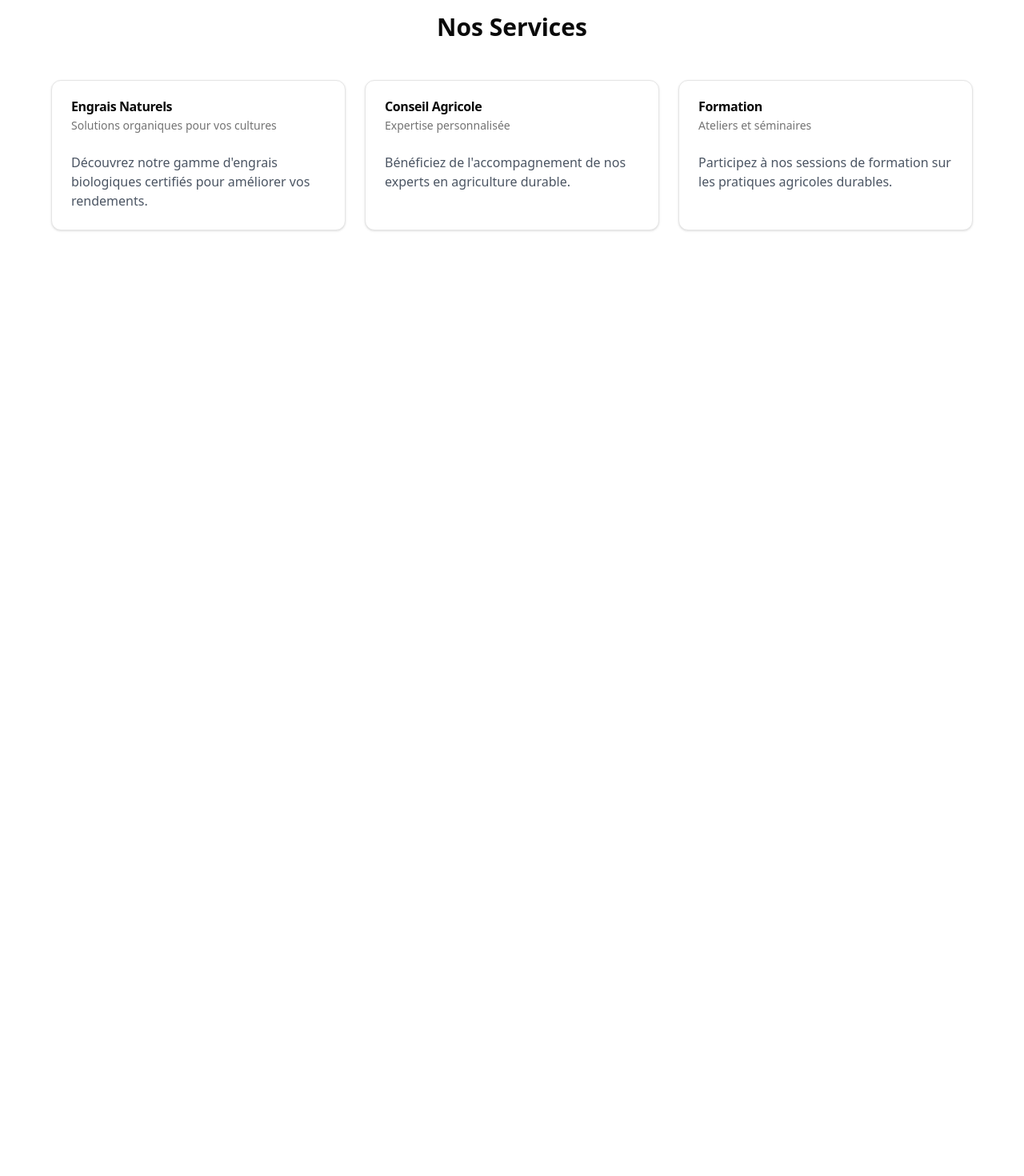
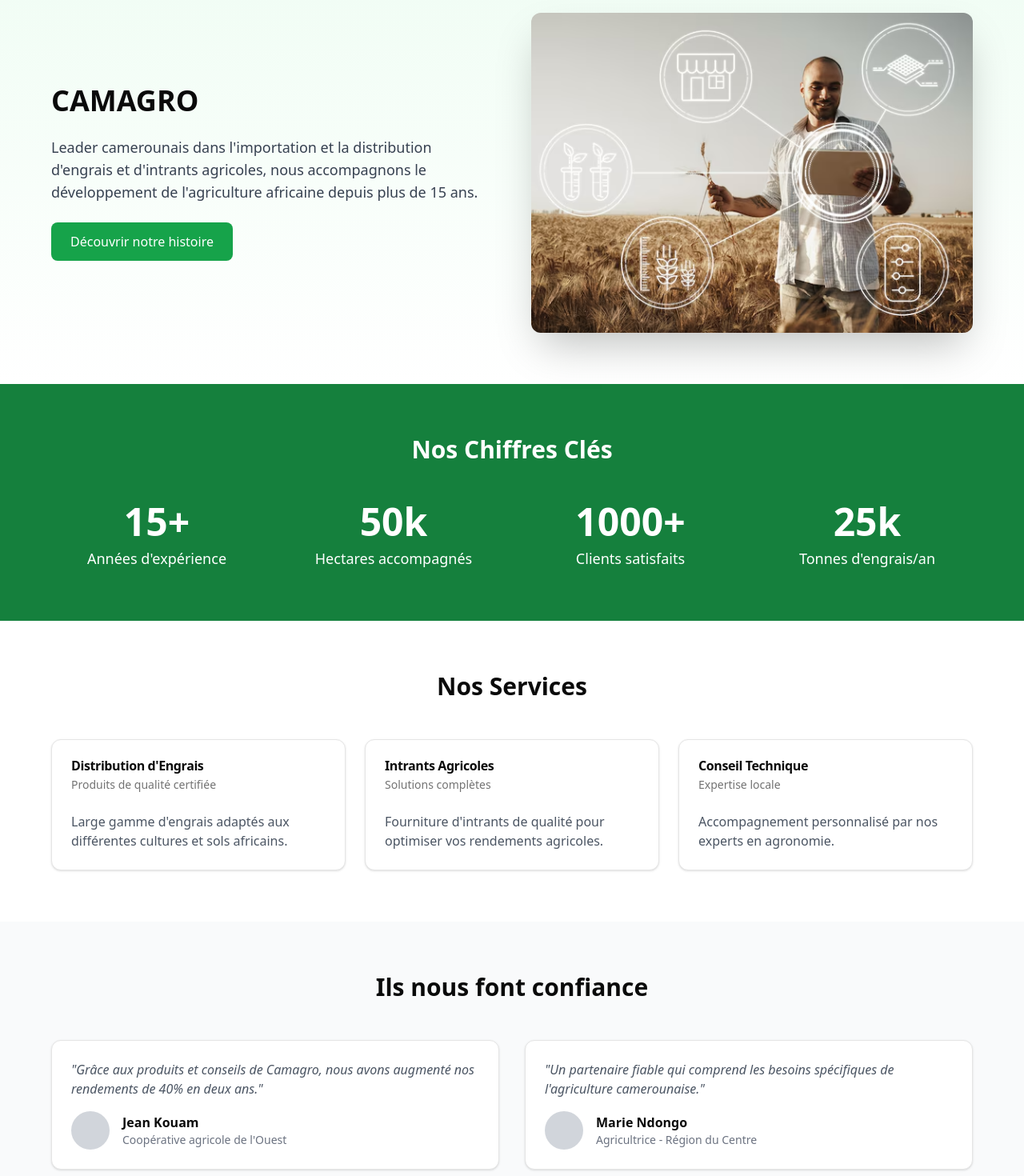
Before and after one commit to Level237/camagrocompany, a React (Vite) app: page / in a window 1280 px wide. Shown: the part 1040-2510 px from the top of the page at 80% size. Before the commit the page ends 1392 px from the top, so only its background shows below. Built offline with nearby package versions, Linux system fonts and the light colour scheme.

Commit message:
Enhance Homepage layout with new company presentation section, key figures, and testimonials; update Hero title font size for consistency

```diff
--- a/src/components/sections/Hero.tsx
+++ b/src/components/sections/Hero.tsx
@@ -32,7 +32,7 @@ const Hero = () => {
               </span>
             </div>
 
-            <h1 className="text-xl md:text-5xl font-bold leading-tight">
+            <h1 className="text-4xl md:text-5xl font-bold leading-tight">
               Solutions Naturelles pour une Terre Plus Saine
             </h1>
 
--- a/src/pages/Homepage.tsx
+++ b/src/pages/Homepage.tsx
@@ -4,7 +4,7 @@ import { Card, CardContent, CardDescription, CardHeader, CardTitle } from "@/com
 import Navbar from "@/components/layout/Navbar"
 import Hero from "@/components/sections/Hero"
 import Loader from "@/components/ui/Loader"
-
+import about from "@/assets/about.png"
 const Homepage = () => {
   const [isLoading, setIsLoading] = useState(true)
 
@@ -25,41 +25,127 @@ const Homepage = () => {
     <div className="min-h-screen">
       <Navbar />
       <Hero />
-      {/* Hero Section */}
 
+      {/* Présentation de l'entreprise */}
+      <section className="py-16 px-4 bg-gradient-to-b from-green-50 to-white">
+        <div className="container mx-auto max-w-6xl">
+          <div className="grid md:grid-cols-2 gap-12 items-center">
+            <div>
+              <h2 className="text-4xl font-bold mb-6">CAMAGRO</h2>
+              <p className="text-lg text-gray-700 mb-6">
+                Leader camerounais dans l'importation et la distribution d'engrais et d'intrants agricoles,
+                nous accompagnons le développement de l'agriculture africaine depuis plus de 15 ans.
+              </p>
+              <button className="bg-green-600 text-white px-6 py-3 rounded-lg hover:bg-green-700 transition">
+                Découvrir notre histoire
+              </button>
+            </div>
+            <div className="rounded-xl overflow-hidden shadow-2xl">
+              <img
+                src={about}
+                alt="Agriculture moderne"
+                className="w-full h-[400px] object-cover"
+              />
+            </div>
+          </div>
+        </div>
+      </section>
 
-      {/* Services Section */}
+      {/* Chiffres clés */}
+      <section className="py-16 px-4 bg-green-700 text-white">
+        <div className="container mx-auto max-w-6xl">
+          <h2 className="text-3xl font-bold text-center mb-12">Nos Chiffres Clés</h2>
+          <div className="grid md:grid-cols-4 gap-8 text-center">
+            <div>
+              <div className="text-5xl font-bold mb-2">15+</div>
+              <div className="text-lg">Années d'expérience</div>
+            </div>
+            <div>
+              <div className="text-5xl font-bold mb-2">50k</div>
+              <div className="text-lg">Hectares accompagnés</div>
+            </div>
+            <div>
+              <div className="text-5xl font-bold mb-2">1000+</div>
+              <div className="text-lg">Clients satisfaits</div>
+            </div>
+            <div>
+              <div className="text-5xl font-bold mb-2">25k</div>
+              <div className="text-lg">Tonnes d'engrais/an</div>
+            </div>
+          </div>
+        </div>
+      </section>
+
+      {/* Services */}
       <section className="py-16 px-4">
         <div className="container mx-auto max-w-6xl">
           <h2 className="text-3xl font-bold text-center mb-12">Nos Services</h2>
           <div className="grid md:grid-cols-3 gap-6">
-            <Card>
+            <Card className="hover:shadow-lg transition">
               <CardHeader>
-                <CardTitle>Engrais Naturels</CardTitle>
-                <CardDescription>Solutions organiques pour vos cultures</CardDescription>
+                <CardTitle>Distribution d'Engrais</CardTitle>
+                <CardDescription>Produits de qualité certifiée</CardDescription>
               </CardHeader>
               <CardContent>
-                <p className="text-gray-600">Découvrez notre gamme d'engrais biologiques certifiés pour améliorer vos rendements.</p>
+                <p className="text-gray-600">Large gamme d'engrais adaptés aux différentes cultures et sols africains.</p>
+              </CardContent>
+            </Card>
+
+            <Card className="hover:shadow-lg transition">
+              <CardHeader>
+                <CardTitle>Intrants Agricoles</CardTitle>
+                <CardDescription>Solutions complètes</CardDescription>
+              </CardHeader>
+              <CardContent>
+                <p className="text-gray-600">Fourniture d'intrants de qualité pour optimiser vos rendements agricoles.</p>
+              </CardContent>
+            </Card>
+
+            <Card className="hover:shadow-lg transition">
+              <CardHeader>
+                <CardTitle>Conseil Technique</CardTitle>
+                <CardDescription>Expertise locale</CardDescription>
+              </CardHeader>
+              <CardContent>
+                <p className="text-gray-600">Accompagnement personnalisé par nos experts en agronomie.</p>
+              </CardContent>
+            </Card>
+          </div>
+        </div>
+      </section>
+
+      {/* Témoignages */}
+      <section className="py-16 px-4 bg-gray-50">
+        <div className="container mx-auto max-w-6xl">
+          <h2 className="text-3xl font-bold text-center mb-12">Ils nous font confiance</h2>
+          <div className="grid md:grid-cols-2 gap-8">
+            <Card>
+              <CardContent className="pt-6">
+                <p className="italic text-gray-600 mb-4">
+                  "Grâce aux produits et conseils de Camagro, nous avons augmenté nos rendements de 40% en deux ans."
+                </p>
+                <div className="flex items-center">
+                  <div className="w-12 h-12 bg-gray-300 rounded-full mr-4"></div>
+                  <div>
+                    <h4 className="font-semibold">Jean Kouam</h4>
+                    <p className="text-sm text-gray-500">Coopérative agricole de l'Ouest</p>
+                  </div>
+                </div>
               </CardContent>
             </Card>
 
             <Card>
-              <CardHeader>
-                <CardTitle>Conseil Agricole</CardTitle>
-                <CardDescription>Expertise personnalisée</CardDescription>
-              </CardHeader>
-              <CardContent>
-                <p className="text-gray-600">Bénéficiez de l'accompagnement de nos experts en agriculture durable.</p>
-              </CardContent>
-            </Card>
-
-            <Card>
-              <CardHeader>
-                <CardTitle>Formation</CardTitle>
-                <CardDescription>Ateliers et séminaires</CardDescription>
-              </CardHeader>
-              <CardContent>
-                <p className="text-gray-600">Participez à nos sessions de formation sur les pratiques agricoles durables.</p>
+              <CardContent className="pt-6">
+                <p className="italic text-gray-600 mb-4">
+                  "Un partenaire fiable qui comprend les besoins spécifiques de l'agriculture camerounaise."
+                </p>
+                <div className="flex items-center">
+                  <div className="w-12 h-12 bg-gray-300 rounded-full mr-4"></div>
+                  <div>
+                    <h4 className="font-semibold">Marie Ndongo</h4>
+                    <p className="text-sm text-gray-500">Agricultrice - Région du Centre</p>
+                  </div>
+                </div>
               </CardContent>
             </Card>
           </div>
```
Also changed, not shown: src/assets/about.png (added).
